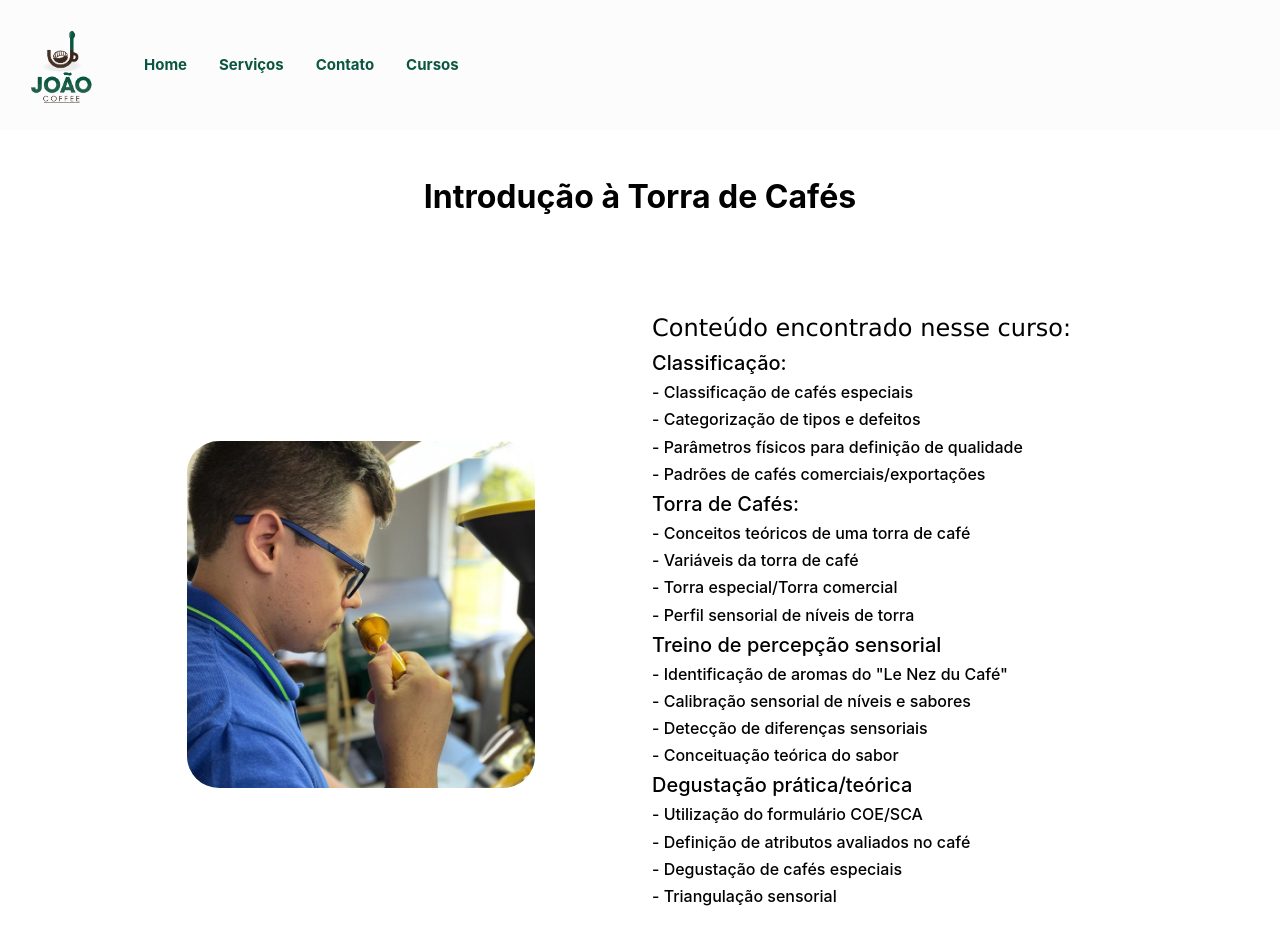
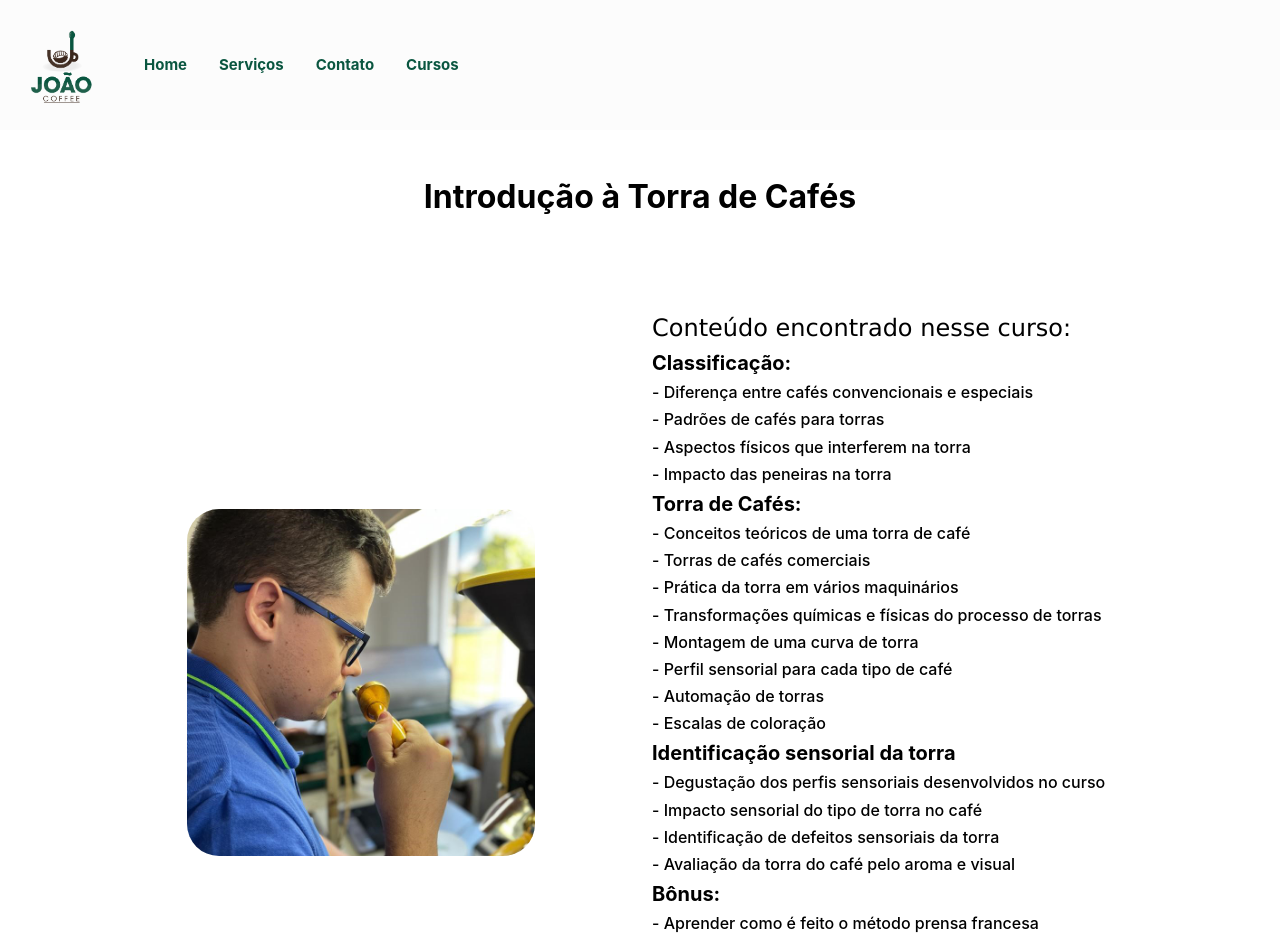
Before and after one commit to KelvinFlora/joao-coffee, a Vue app: page /cursotorra in a window 1280 px wide. Shown: the top 941 px of the page. Built offline with nearby package versions, Linux system fonts and the light colour scheme.

Commit message:
Roast page ready for test

```diff
--- a/src/views/RoastCourse.vue
+++ b/src/views/RoastCourse.vue
@@ -17,26 +17,31 @@
             <div class="col-md-6 d-flex align-items-center course-desc wow">
               <div class="">
                 <h4 class="card-title">Conteúdo encontrado nesse curso:</h4>
-                <h5>Classificação:</h5>
-                <h6>- Classificação de cafés especiais</h6>
-                <h6>- Categorização de tipos e defeitos</h6>
-                <h6>- Parâmetros físicos para definição de qualidade</h6>
-                <h6>- Padrões de cafés comerciais/exportações</h6>
-                <h5>Torra de Cafés:</h5>
+                <h5><b>Classificação:</b></h5>
+                <h6>- Diferença entre cafés convencionais e especiais</h6>
+                <h6>- Padrões de cafés para torras</h6>
+                <h6>- Aspectos físicos que interferem na torra</h6>
+                <h6>- Impacto das peneiras na torra</h6>
+                <h5><b>Torra de Cafés:</b></h5>
                 <h6>- Conceitos teóricos de uma torra de café</h6>
-                <h6>- Variáveis da torra de café</h6>
-                <h6>- Torra especial/Torra comercial</h6>
-                <h6>- Perfil sensorial de níveis de torra</h6>
-                <h5>Treino de percepção sensorial</h5>
-                <h6>- Identificação de aromas do "Le Nez du Café"</h6>
-                <h6>- Calibração sensorial de níveis e sabores</h6>
-                <h6>- Detecção de diferenças sensoriais</h6>
-                <h6>- Conceituação teórica do sabor</h6>
-                <h5>Degustação prática/teórica</h5>
-                <h6>- Utilização do formulário COE/SCA</h6>
-                <h6>- Definição de atributos avaliados no café</h6>
-                <h6>- Degustação de cafés especiais</h6>
-                <h6>- Triangulação sensorial</h6>
+                <h6>- Torras de cafés comerciais</h6>
+                <h6>- Prática da torra em vários maquinários</h6>
+                <h6>- Transformações químicas e físicas do processo de torras</h6>
+                <h6>- Montagem de uma curva de torra</h6>
+                <h6>- Perfil sensorial para cada tipo de café</h6>
+                <h6>- Automação de torras</h6>
+                <h6>- Escalas de coloração</h6>
+                <h5><b>Identificação sensorial da torra</b></h5>
+                <h6>- Degustação dos perfis sensoriais desenvolvidos no curso</h6>
+                <h6>- Impacto sensorial do tipo de torra no café</h6>
+                <h6>- Identificação de defeitos sensoriais da torra</h6>
+                <h6>- Avaliação da torra do café pelo aroma e visual</h6>
+                <h5><b>Bônus:</b></h5>
+                <h6>- Aprender como é feito o método prensa francesa</h6>
+                <h6>- Participar do grupo exclusivo de alunos João Coffee</h6>
+                <h6>- PDF do material teórico do curso</h6>
+                <h6>- Certificado de conclusão de curso</h6>
+                <h6>- Material complementar extra</h6>
               </div>
             </div>
           </div>
@@ -47,13 +52,14 @@
 
   <div class="text-center pb-5">
     <a
-      href="https://drive.google.com/file/d/15kjgnE9GSpXXRMxsI7bXTA8PuTBU0SwW/view?usp=sharing"
+      href="https://drive.google.com/file/d/1GiT7HUzy3tc1fJavw7XchO8obpEkyz6k/view?usp=drivesdk"
       target="_blank"
     >
       <button type="button" class="btn btn-primary">Mais detalhes</button></a
     >
   </div>
 
+  <!--
   <div class="container text-center">
     <div>
       <h2>VAGAS ENCERRADAS PARA O CURSO</h2>
@@ -82,7 +88,8 @@
     </div>
   </div>
 
-  <!--
+  -->
+
   <div class="container py-0 mt-4 contact-overlay wow">
     <h2 class="pb-4 text-center">Inscreva-se no curso:</h2>
     <div class="col-12 col-lg-6 mb-4">
@@ -425,8 +432,6 @@
     </div>
   </div>
 
-  -->
-
   <!--
   <div class="calendar-container text-center ps-2 pe-2">
     <iframe
@@ -722,7 +727,7 @@ export default {
       };
 
       let whatsText =
-        `*Olá! Gostaria de me inscrever no seu curso.*\n` +
+        `*Olá! Gostaria de me inscrever no seu curso de Introdução à Torra de Cafés.*\n` +
         `\n` +
         `🪪 *Nome:* ${formData.name}\n` +
         `✉️ *Email:* ${formData.email}\n` +
```
